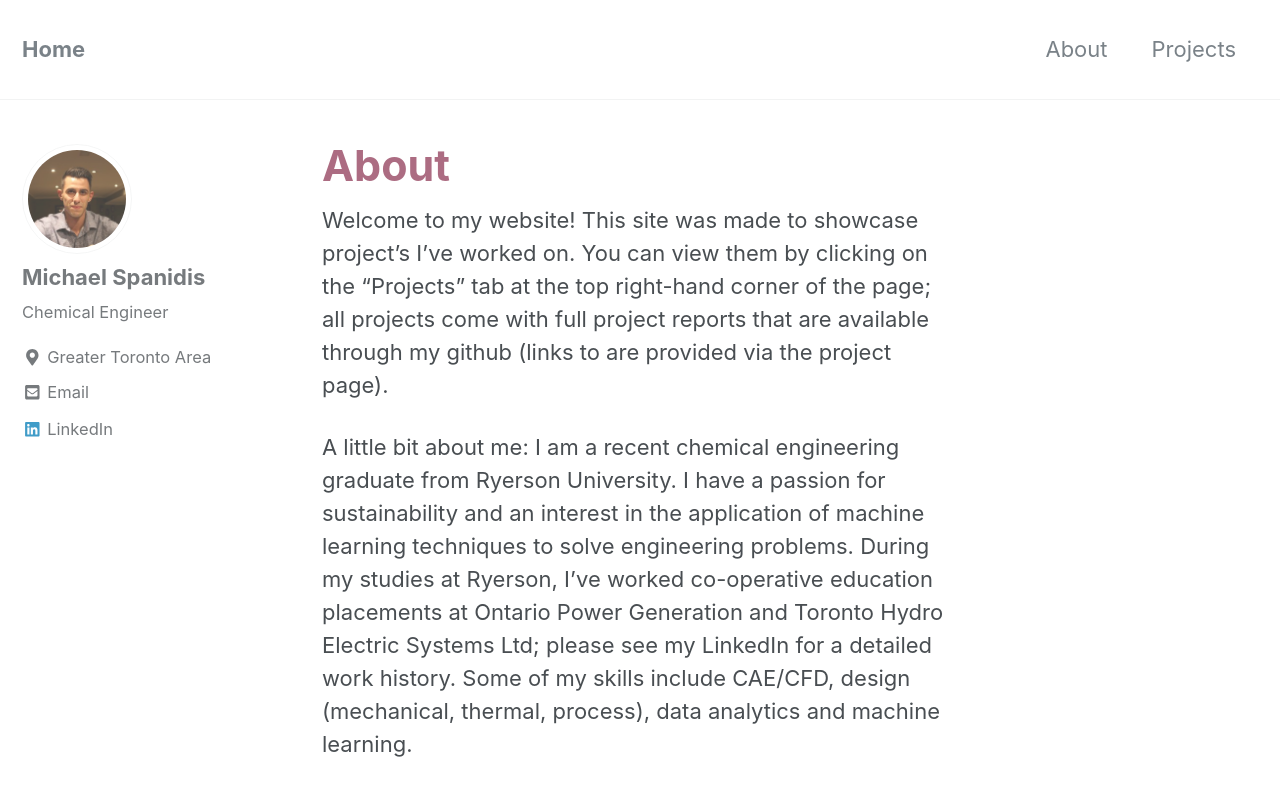
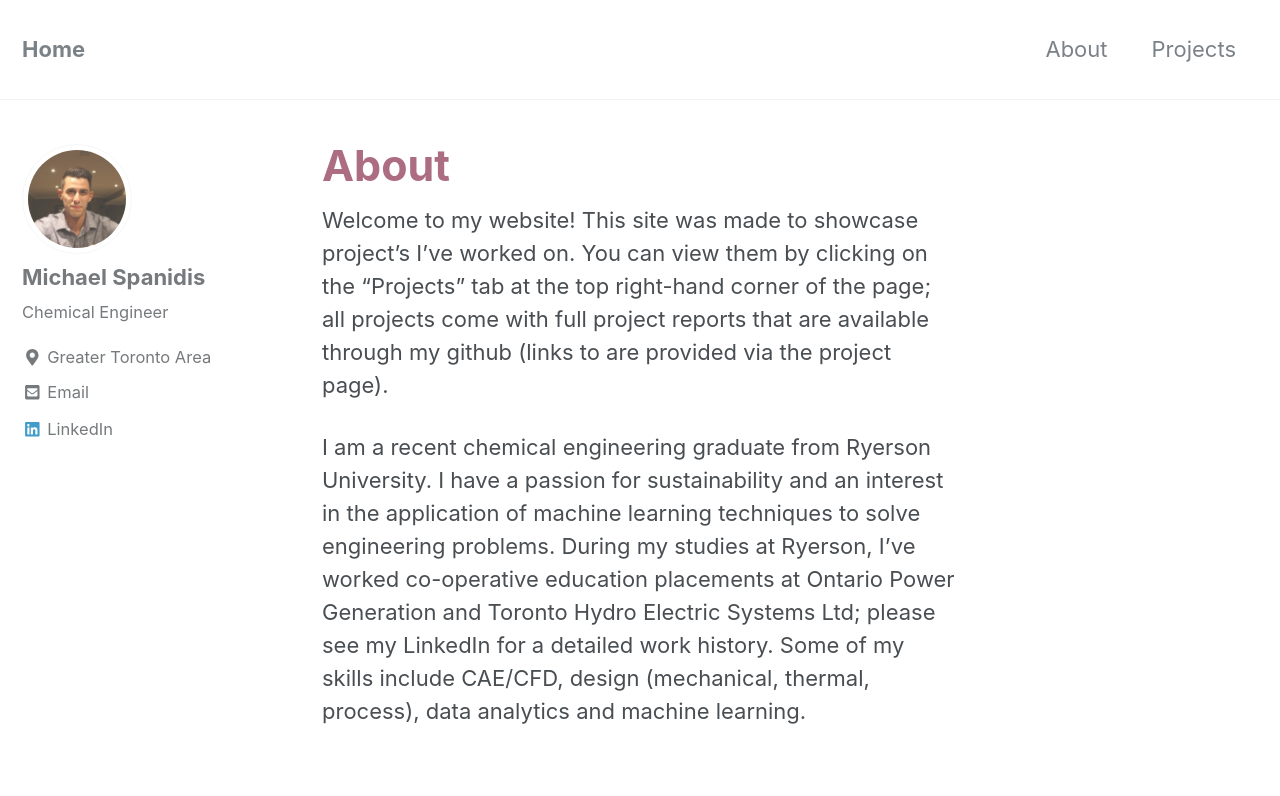
Before and after one commit to michaelspanidis/michaelspanidis.github.io, a Jekyll site: the page built from _pages/about.md, in a window 1280 px wide and 900 px high. Shown: the top 796 px of the window. Built offline with Jekyll 4.4.1, drawn with Linux system fonts in a browser that asks for light colours; nearby versions of some CDN libraries.

Commit message:
changes41

```diff
--- a/_pages/about.md
+++ b/_pages/about.md
@@ -4,4 +4,4 @@ permalink: /about/
 ---
 Welcome to my website! This site was made to showcase project's I've worked on. You can view them by clicking on the "Projects" tab at the top right-hand corner of the page; all projects come with full project reports that are available through my github (links to are provided via the project page).
 
-A little bit about me: I am a recent chemical engineering graduate from Ryerson University. I have a passion for sustainability and an interest in the application of machine learning techniques to solve engineering problems. During my studies at Ryerson, I've worked co-operative education placements at Ontario Power Generation and Toronto Hydro Electric Systems Ltd; please see my LinkedIn for a detailed work history. Some of my skills include CAE/CFD, design (mechanical, thermal, process), data analytics and machine learning.
+I am a recent chemical engineering graduate from Ryerson University. I have a passion for sustainability and an interest in the application of machine learning techniques to solve engineering problems. During my studies at Ryerson, I've worked co-operative education placements at Ontario Power Generation and Toronto Hydro Electric Systems Ltd; please see my LinkedIn for a detailed work history. Some of my skills include CAE/CFD, design (mechanical, thermal, process), data analytics and machine learning.
```
